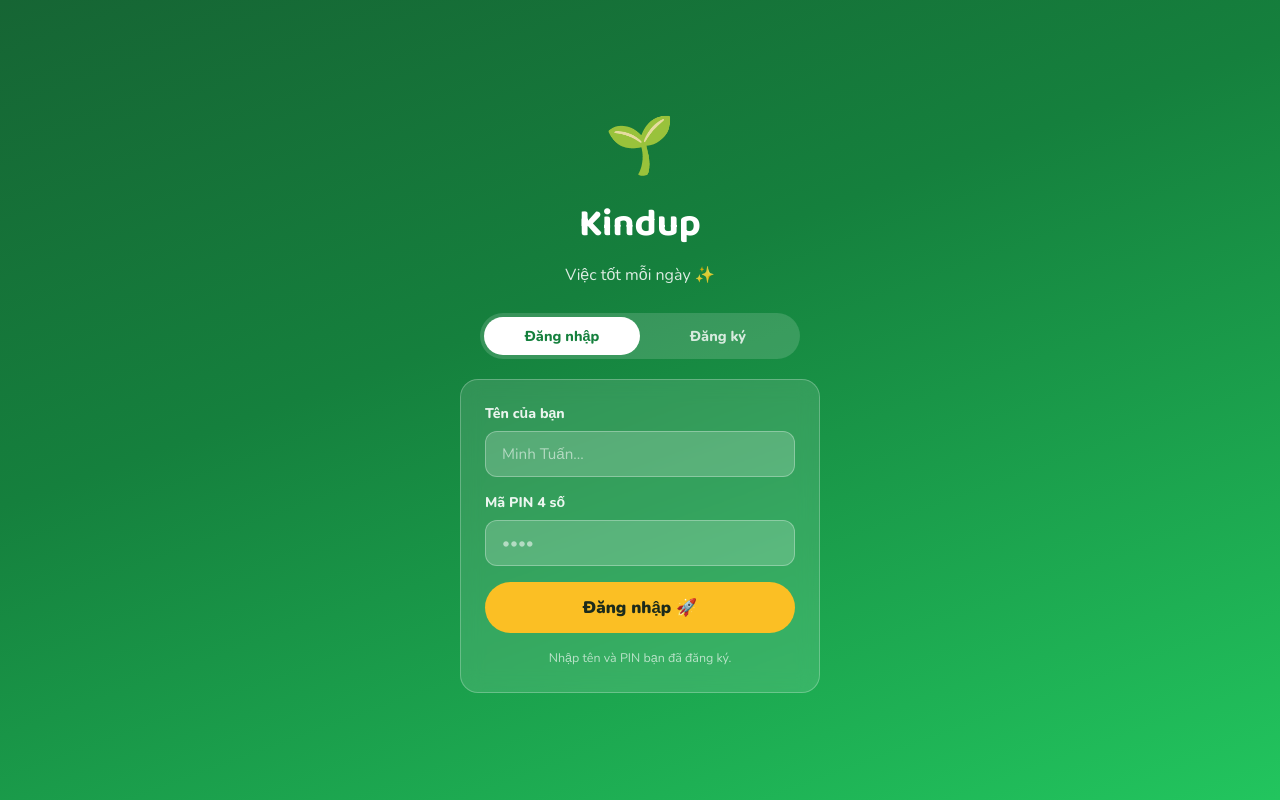
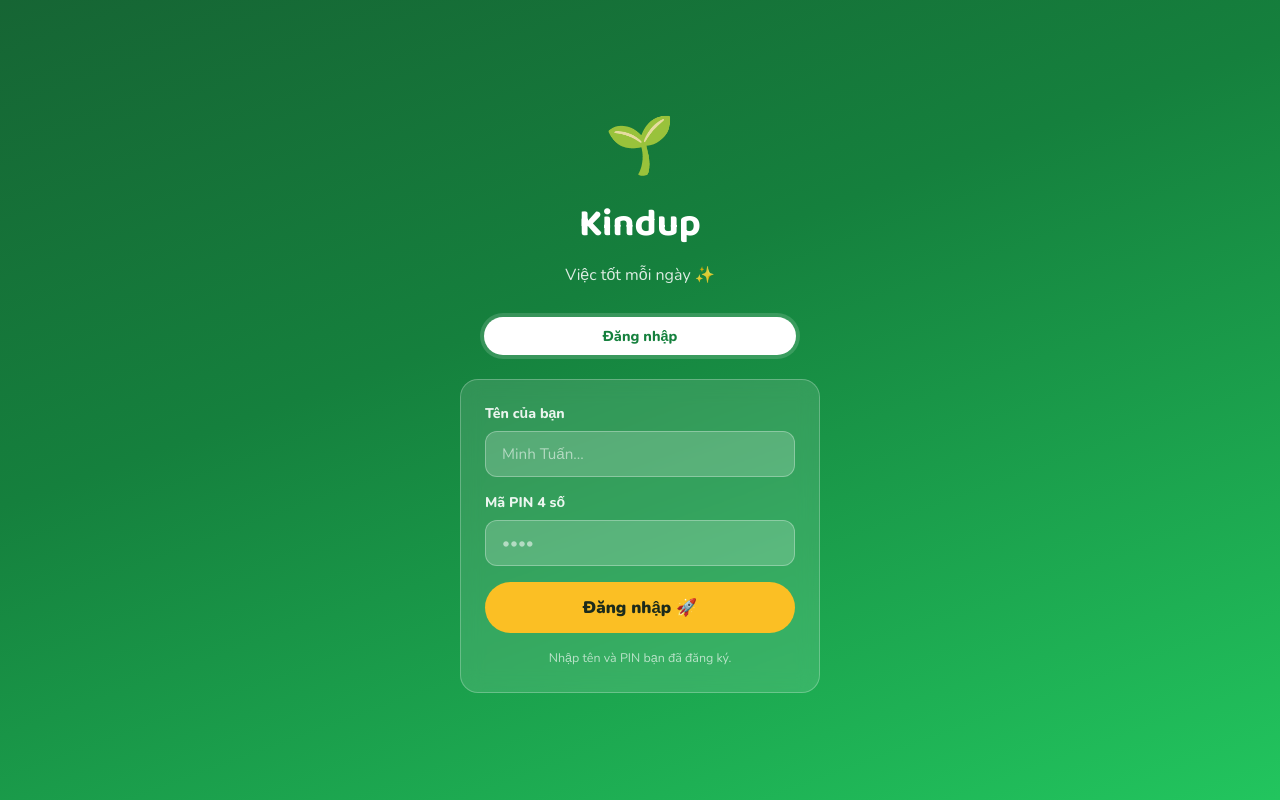
Before and after one commit to kien04012012/kindup, a plain HTML site: page index.html in a window 1280 px wide. Drawn offline with nearby package versions, Linux system fonts and the light colour scheme.

Commit message:
Disable new member registration
Disabled new member registration by setting ALLOW_REGISTER to false.

```diff
--- a/index.html
+++ b/index.html
@@ -406,7 +406,7 @@ const FB_CFG={
 
 // ═══ CỜ ĐIỀU KHIỂN ═══
 // Đặt true để cho phép đăng ký thành viên mới, false để tắt (dùng khi demo)
-const ALLOW_REGISTER = true
+const ALLOW_REGISTER = false
 ;
 
 firebase.initializeApp(FB_CFG);
```
